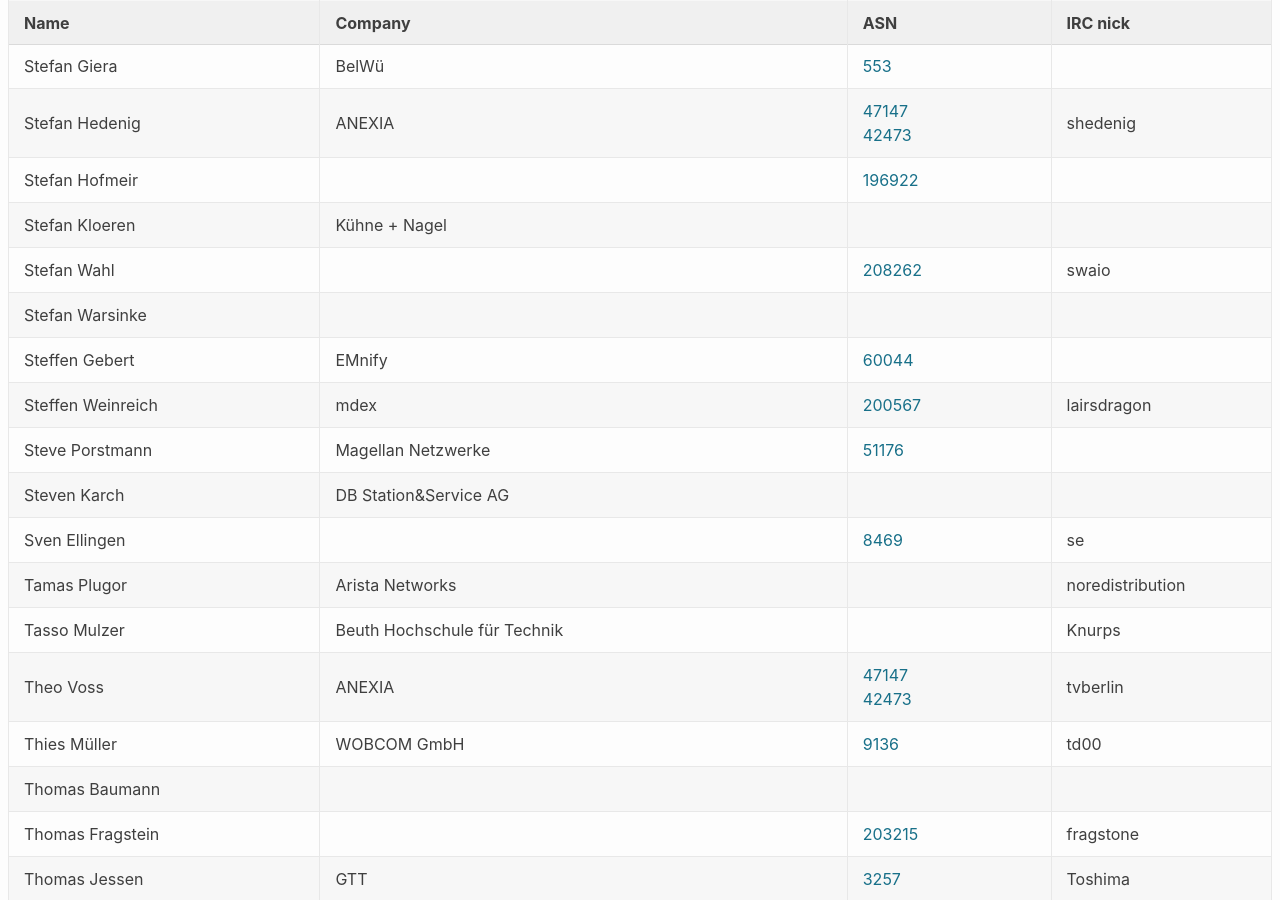
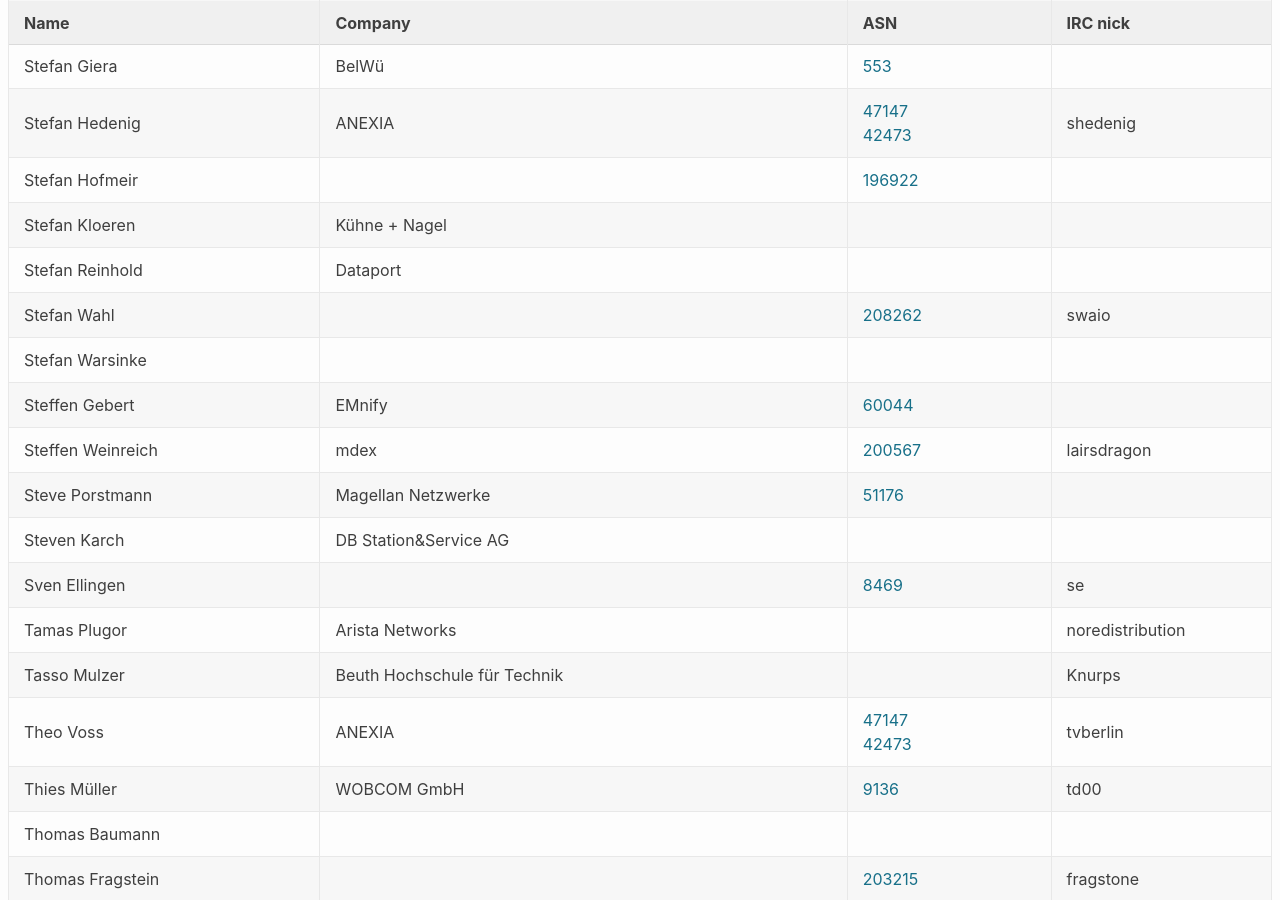
Before and after one commit to denog/pretix-attendeelist, a Jekyll site: the page built from index.markdown, in a window 1280 px wide and 900 px high, scrolled down 13066 px. Built offline with Jekyll 4.4.1, drawn with Linux system fonts in a browser that asks for light colours.

Commit message:
Latest data: Tue Oct 20 19:32:04 UTC 2020

```diff
--- a/_data/attendees.json
+++ b/_data/attendees.json
@@ -1656,6 +1656,12 @@
     "asn": null
   },
   {
+    "name": "Stefan Reinhold",
+    "company": "Dataport",
+    "irc": null,
+    "asn": null
+  },
+  {
     "name": "Stefan Wahl",
     "company": null,
     "irc": "swaio",
```
